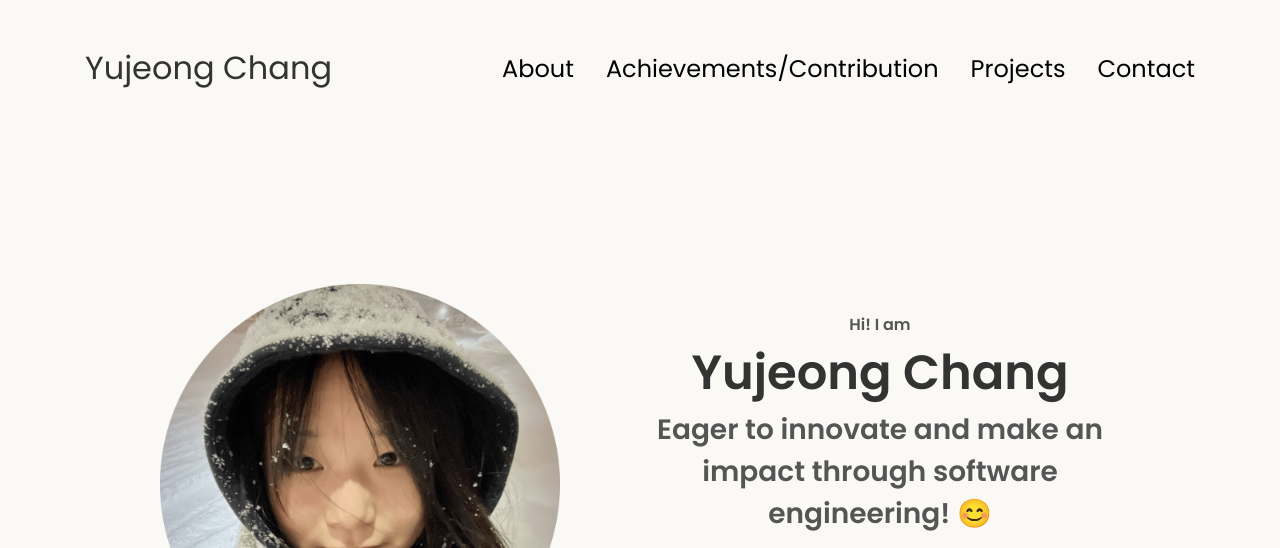
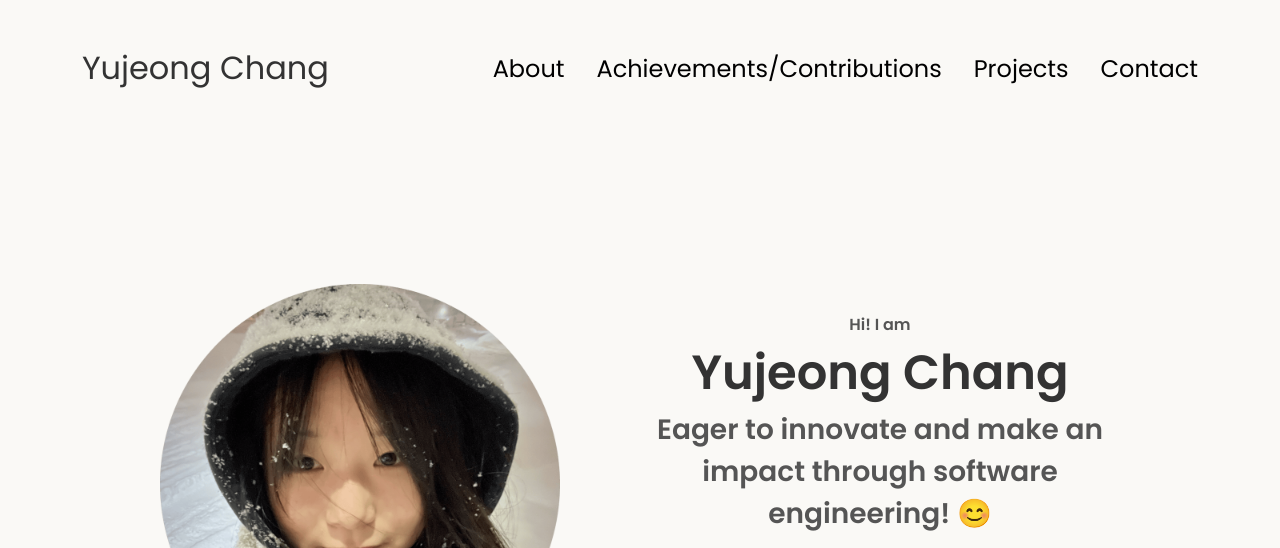
Before and after one commit to yujeongchang/html-css-js-personal-website, a plain HTML site: page index.html in a window 1280 px wide. Shown: the top 548 px of the page. Drawn offline with Linux system fonts and the light colour scheme.

Commit message:
Update index.html
typo edit: contribution -> contributions

```diff
--- a/index.html
+++ b/index.html
@@ -13,7 +13,7 @@
         <div>
             <ul class="nav-links">
                 <li><a href="#about">About</a></li>
-                <li><a href="#experience">Achievements/Contribution</a></li>
+                <li><a href="#experience">Achievements/Contributions</a></li>
                 <li><a href="#projects">Projects</a></li>
                 <li><a href="#contact">Contact</a></li>
             </ul>
@@ -400,7 +400,7 @@
             <div class="nav-links-container">
                 <ul class="nav-links">
                     <li><a href="#about">About</a></li>
-                    <li><a href="#experience">Achievements/Contribution</a></li>
+                    <li><a href="#experience">Achievements/Contributions</a></li>
                     <li><a href="#projects">Projects</a></li>
                     <li><a href="#contact">Contact</a></li>
                 </ul>
```
